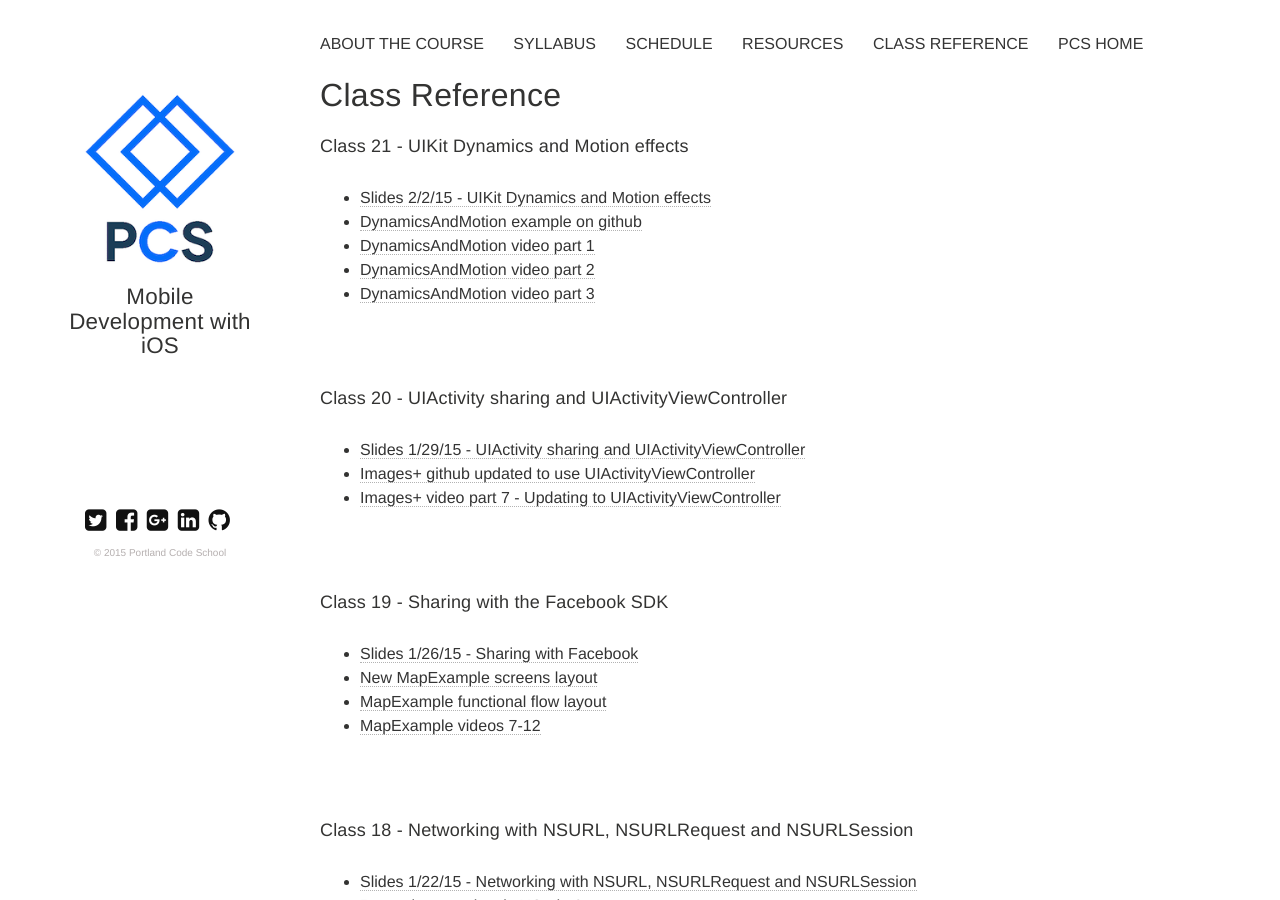
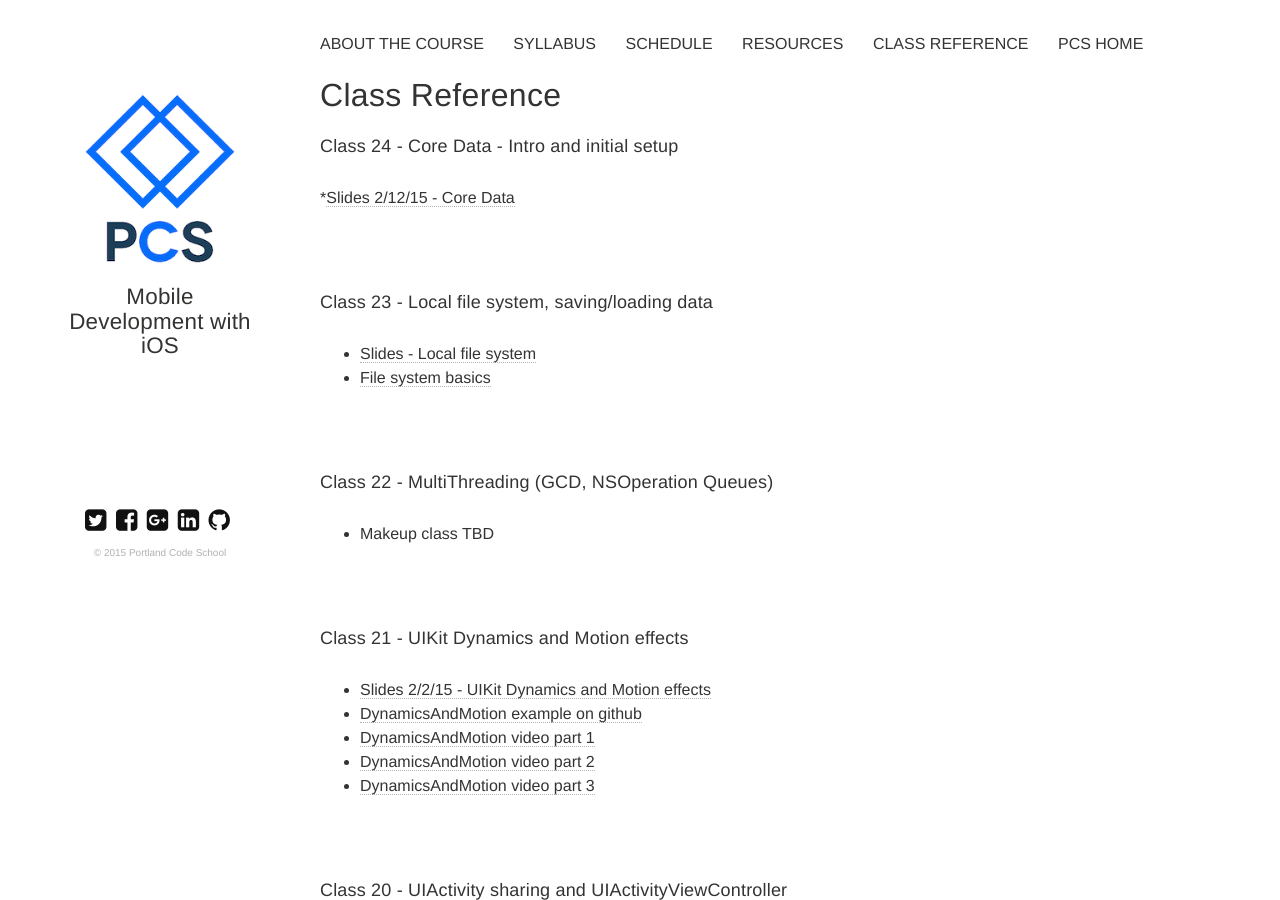
Before and after one commit to portlandcodeschool/ios, a Jekyll site: the page built from reference.md, in a window 1280 px wide and 900 px high. Built offline with Jekyll 4.4.1, drawn with Linux system fonts in a browser that asks for light colours; nearby versions of some CDN libraries.

Commit message:
Update reference.md

```diff
--- a/reference.md
+++ b/reference.md
@@ -5,6 +5,16 @@ title: Class Reference
 tagline: Mobile Development with iOS
 tags: [reference]
 ---
+####Class 24 - Core Data - Intro and initial setup
+*[Slides 2/12/15 - Core Data](https://docs.google.com/presentation/d/1zHzYFhsSDKh-_hyp_ktLsqmqiyL-gDOuxOyaFdynOHs/edit?usp=sharing)
+
+####Class 23 - Local file system, saving/loading data
+* [Slides - Local file system](https://docs.google.com/presentation/d/1zHzYFhsSDKh-_hyp_ktLsqmqiyL-gDOuxOyaFdynOHs/edit?usp=sharing)
+* [File system basics](https://developer.apple.com/library/ios/documentation/FileManagement/Conceptual/FileSystemProgrammingGuide/FileSystemOverview/FileSystemOverview.html)
+
+####Class 22 - MultiThreading (GCD, NSOperation Queues)
+* Makeup class TBD
+
 ####Class 21 - UIKit Dynamics and Motion effects
 * [Slides 2/2/15 - UIKit Dynamics and Motion effects](https://docs.google.com/presentation/d/14EZcZwFW_2e8p_xw11CmZzEiIwzcD4X_W0CxVASXm3M/edit?usp=sharing)
 * [DynamicsAndMotion example on github](https://github.com/portlandcodeschool/DynamicsAndMotion_iOS)
```
